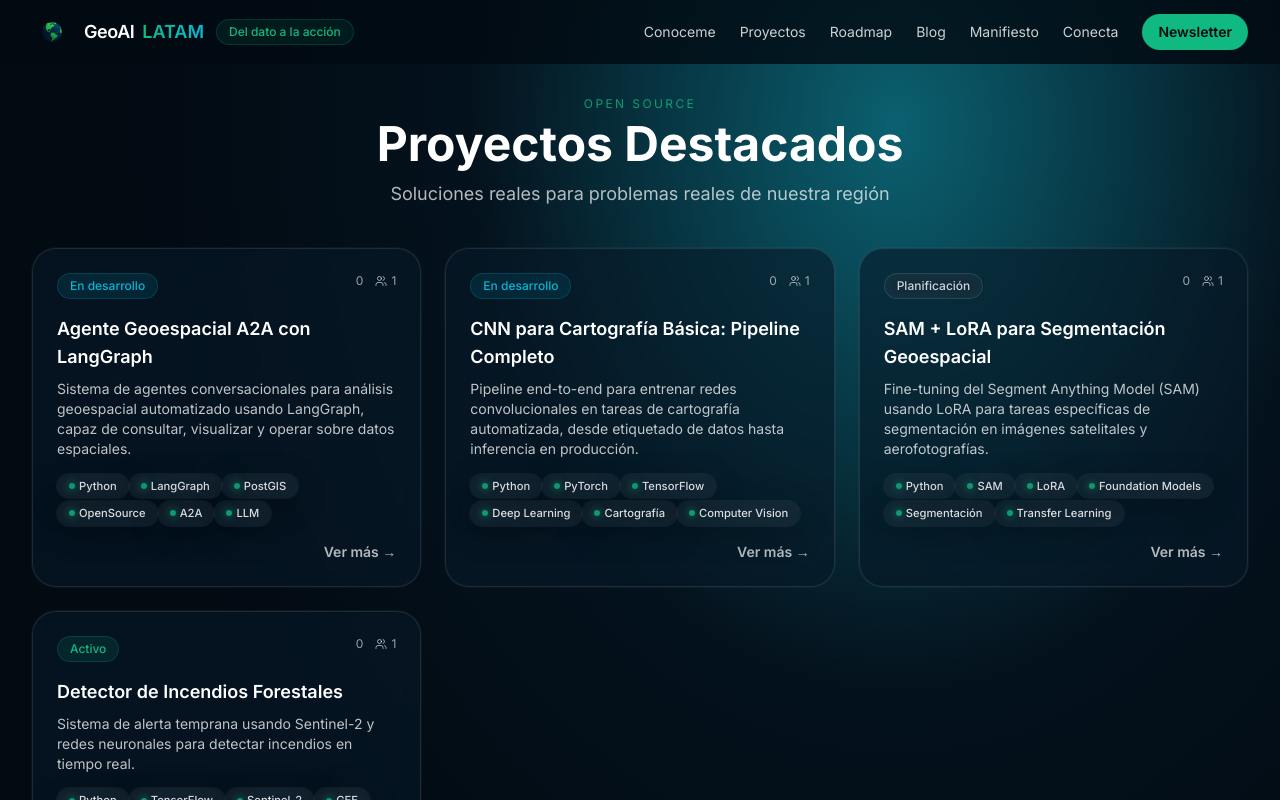
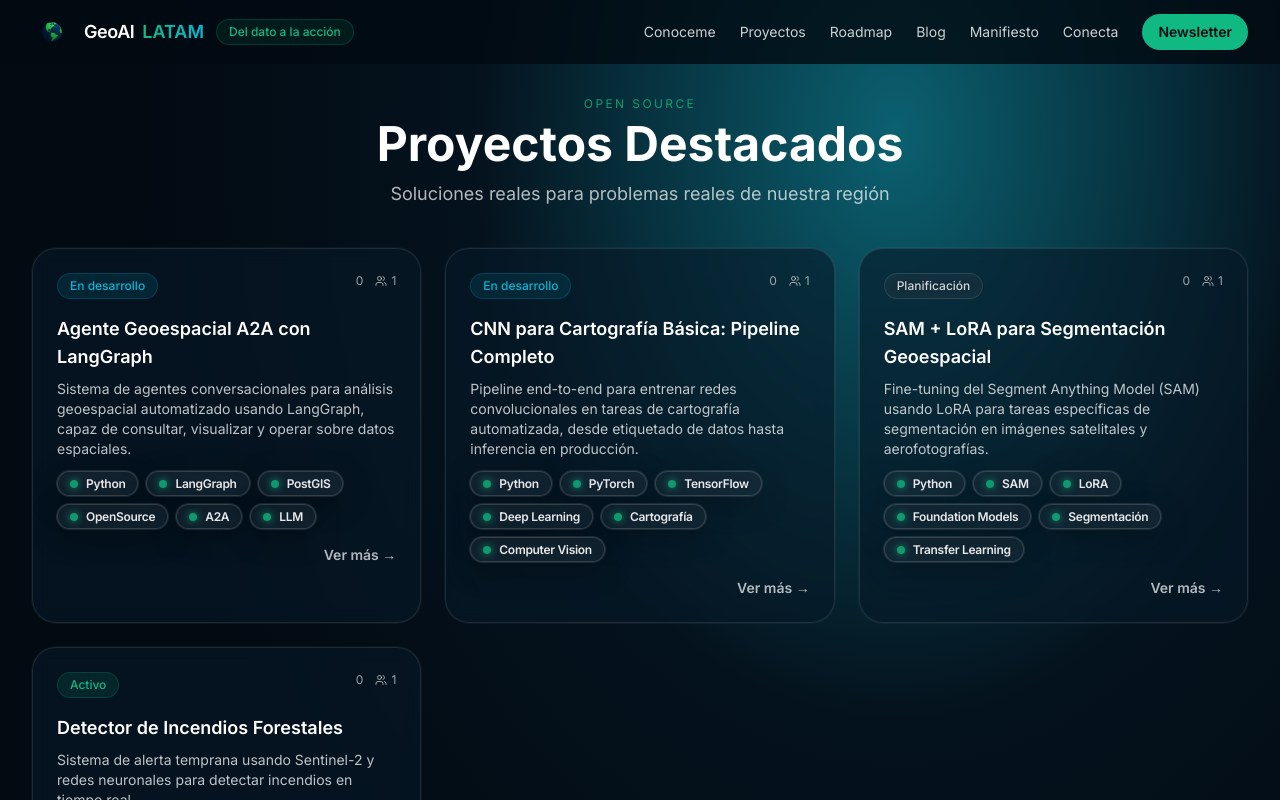
Before and after one commit to sforero77/GeoAI_LATAM, a Next.js app: page /proyectos in a window 1280 px wide. Shown: the top 800 px of the page. Built offline with nearby package versions, Linux system fonts and the light colour scheme.

Commit message:
Standardize tag styling

```diff
--- a/components/sections/Hero.js
+++ b/components/sections/Hero.js
@@ -50,7 +50,7 @@ export const Hero = () => {
               Leer manifiesto
             </a>
           </div>
-          <div className="mt-6 flex flex-wrap gap-2 text-xs text-white/70">
+          <div className="mt-6 flex flex-wrap gap-2">
             {siteConfig.heroTags.map((tag) => (
               <Tag key={tag}>{tag}</Tag>
             ))}
--- a/components/sections/Projects.js
+++ b/components/sections/Projects.js
@@ -44,7 +44,7 @@ export const Projects = ({ projects = [] }) => {
             <h3 className="mb-2 text-lg font-semibold">{proyecto.title}</h3>
             <p className="mb-3 text-sm text-white/75">{proyecto.description}</p>
 
-            <div className="mb-4">
+            <div className="mb-4 flex flex-wrap gap-2">
               {proyecto.tags?.map((tag) => (
                 <Tag key={tag}>{tag}</Tag>
               ))}
--- a/components/ui/Tag.js
+++ b/components/ui/Tag.js
@@ -1,18 +1,18 @@
+const baseContainer =
+  'inline-flex items-center gap-2 rounded-full border text-xs font-semibold leading-tight tracking-tight backdrop-blur'
+
 const variants = {
   accent: {
-    container:
-      'px-3 py-1 text-[0.7rem] backdrop-blur border-white/10 bg-white/5 text-white/85 shadow-[0_8px_30px_rgba(0,0,0,0.25)] ring-1 ring-white/5',
+    container: `${baseContainer} px-3 py-1 bg-white/5 text-white/90 border-white/15 ring-1 ring-white/10 shadow-[0_8px_30px_rgba(0,0,0,0.25)]`,
     dot: 'bg-geo-green/80 shadow-[0_0_8px_rgba(16,185,129,0.8)]',
   },
   neutral: {
-    container:
-      'px-3 py-1 text-[0.7rem] backdrop-blur border-white/15 bg-white/10 text-white/90 shadow-[0_8px_30px_rgba(0,0,0,0.2)] ring-1 ring-white/10',
+    container: `${baseContainer} px-3 py-1 bg-white/10 text-white/90 border-white/15 ring-1 ring-white/10 shadow-[0_8px_30px_rgba(0,0,0,0.2)]`,
     dot: 'bg-white/80 shadow-[0_0_6px_rgba(255,255,255,0.65)]',
   },
   blog: {
-    container:
-      'px-2.5 md:px-3 py-0.5 md:py-1 text-[0.65rem] md:text-xs backdrop-blur border-geo-green/20 bg-geo-green/10 text-geo-green',
-    dot: 'bg-geo-green',
+    container: `${baseContainer} px-3 py-1 bg-geo-green/10 text-geo-green border-geo-green/25 ring-1 ring-geo-green/20 shadow-[0_10px_30px_rgba(34,197,94,0.15)]`,
+    dot: 'bg-geo-green shadow-[0_0_6px_rgba(34,197,94,0.65)]',
   },
 }
 
@@ -20,10 +20,8 @@ export const Tag = ({ children, className = '', variant = 'accent' }) => {
   const palette = variants[variant] ?? variants.accent
 
   return (
-    <span
-      className={`inline-flex items-center gap-1 rounded-full font-medium ${palette.container} ${className}`}
-    >
-      <span className={`h-1.5 w-1.5 rounded-full ${palette.dot}`} />
+    <span className={`${palette.container} ${className}`}>
+      <span className={`h-2 w-2 rounded-full ${palette.dot}`} />
       {children}
     </span>
   )
--- a/pages/proyectos/[slug].js
+++ b/pages/proyectos/[slug].js
@@ -51,7 +51,7 @@ export default function ProjectPage({ project }) {
           <p className="text-lg text-white/80">{project.description}</p>
 
           {/* Tags */}
-          <div className="mt-4">
+          <div className="mt-4 flex flex-wrap gap-2">
             {project.tags?.map((tag) => (
               <Tag key={tag}>{tag}</Tag>
             ))}
```
